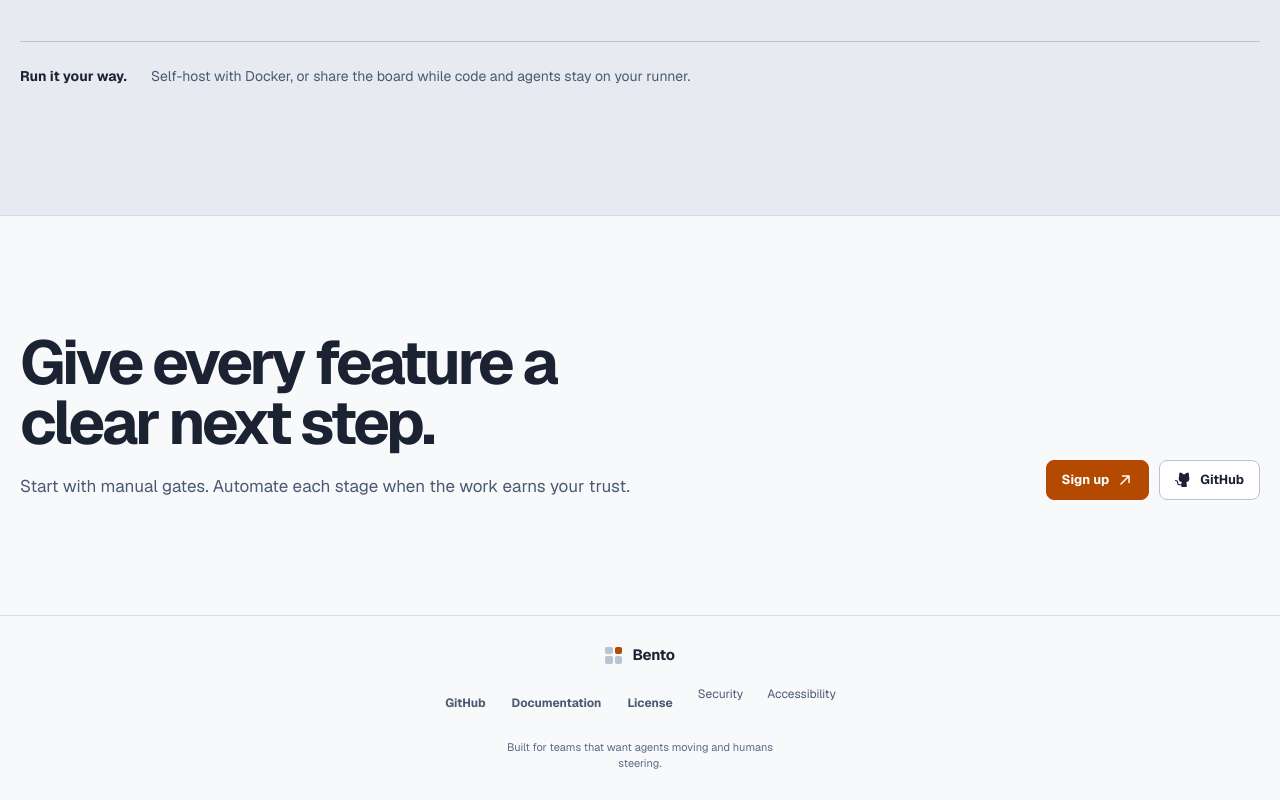
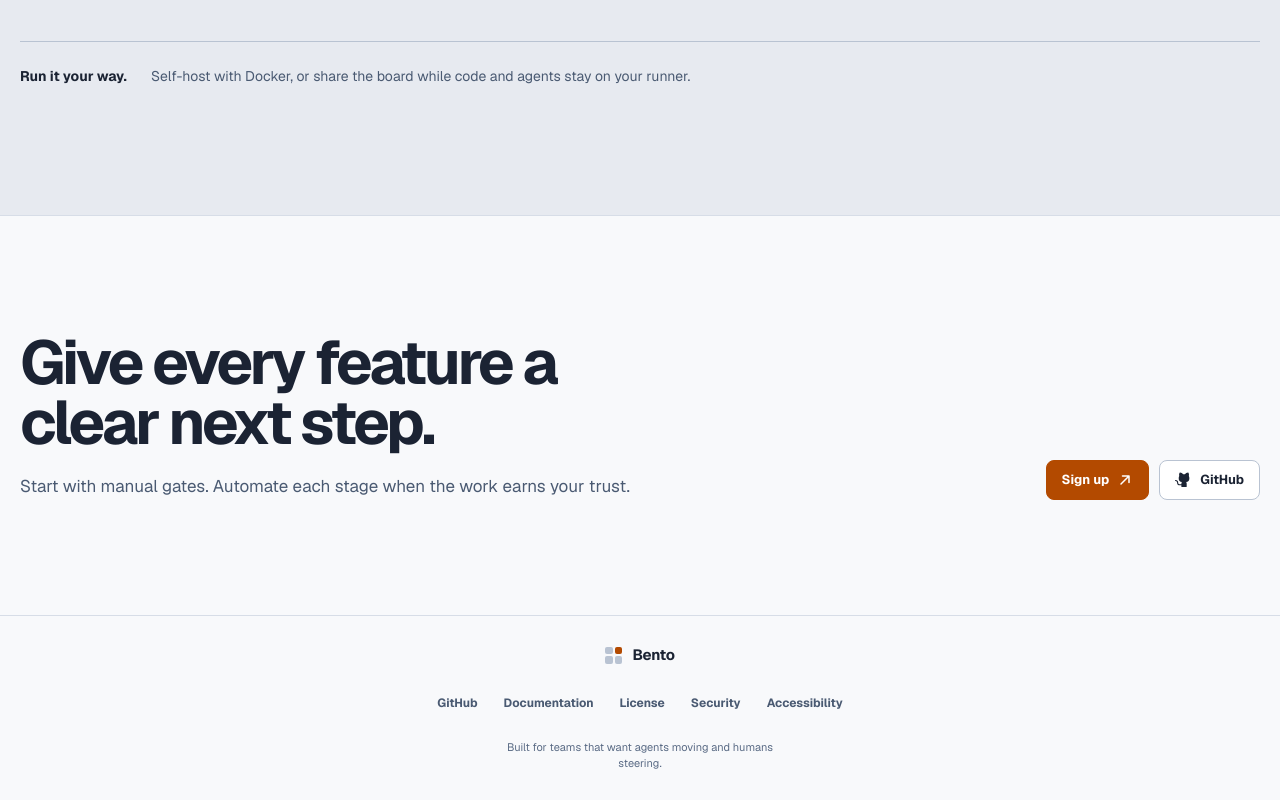
Before and after one commit to danielpang/bento-www, a Next.js app: page / in a window 1280 px wide. Shown: the part 5005-5805 px from the top of the page. Built offline with nearby package versions, Linux system fonts and the light colour scheme; no server answers.

Commit message:
Align Security and Accessibility with footer link styles
Use the same quiet CtaLink treatment for every footer nav item so
Security and Accessibility share the same vertical metrics as GitHub,
Documentation, and License.

Co-authored-by: Daniel Pang <danielpang@users.noreply.github.com>

```diff
--- a/app/globals.css
+++ b/app/globals.css
@@ -1237,10 +1237,18 @@ main {
 
 .footer-links .cta-link,
 .footer-links > a {
+  display: inline-flex;
+  align-items: center;
+  justify-content: center;
   min-height: 36px;
   padding: 0 10px;
+  border: 1px solid transparent;
+  border-radius: var(--radius);
   color: var(--text-muted);
   font-size: 12px;
+  font-weight: 620;
+  line-height: 1;
+  white-space: nowrap;
 }
 
 .footer-inner > p {
--- a/components/site-footer.tsx
+++ b/components/site-footer.tsx
@@ -1,5 +1,4 @@
 import { ArrowUpRight, GithubLogo } from "@phosphor-icons/react/dist/ssr";
-import Link from "next/link";
 import { BrandLockup } from "./brand-lockup";
 import { CtaLink } from "./cta-link";
 import { Reveal } from "./reveal";
@@ -55,8 +54,12 @@ export function SiteFooter({ githubUrl, signupUrl }: SiteFooterProps) {
             <CtaLink href={licenseUrl} variant="quiet">
               License
             </CtaLink>
-            <Link href="/#security">Security</Link>
-            <Link href="/accessibility">Accessibility</Link>
+            <CtaLink href="/#security" variant="quiet">
+              Security
+            </CtaLink>
+            <CtaLink href="/accessibility" variant="quiet">
+              Accessibility
+            </CtaLink>
           </nav>
           <p>Built for teams that want agents moving and humans steering.</p>
         </div>
```
